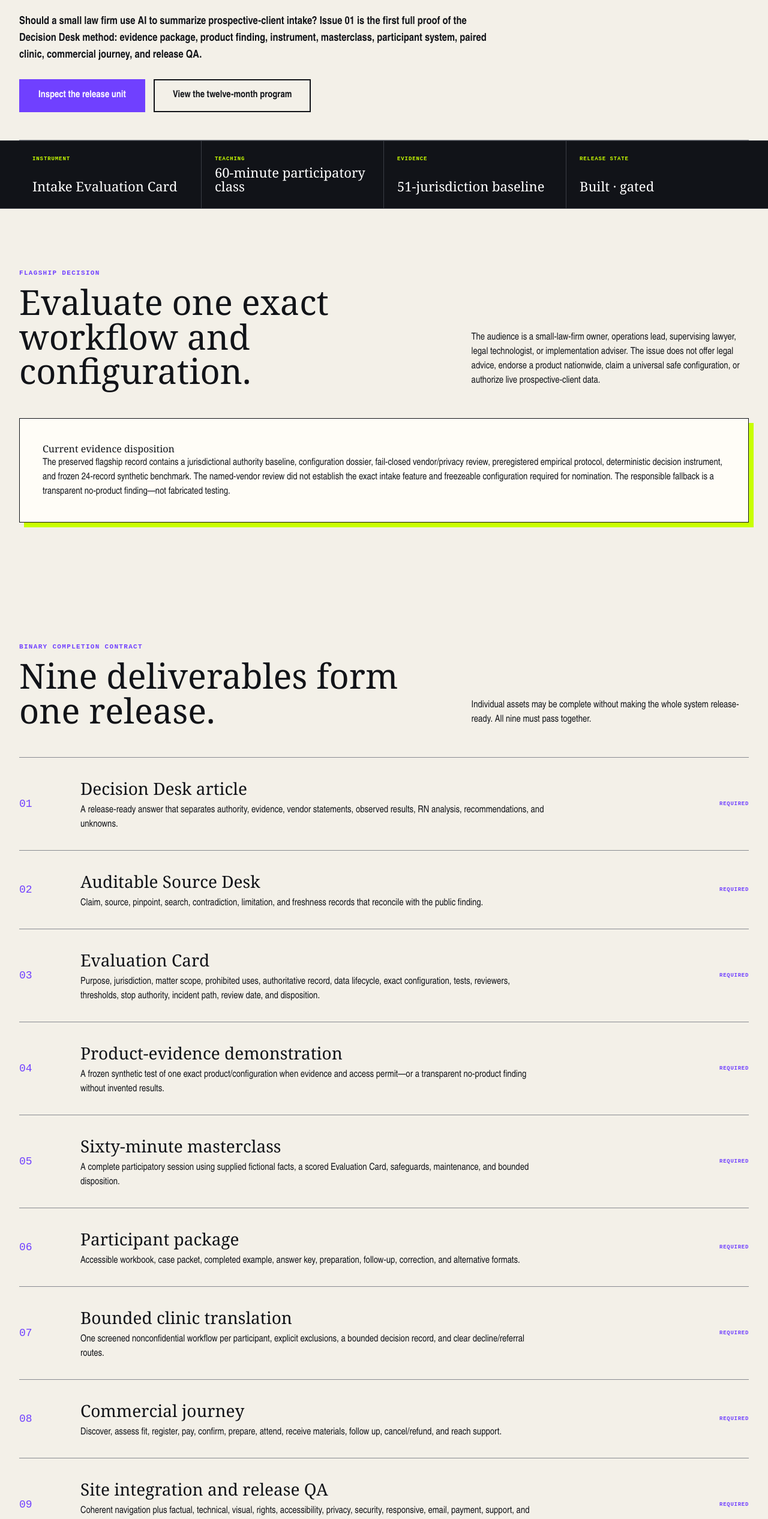
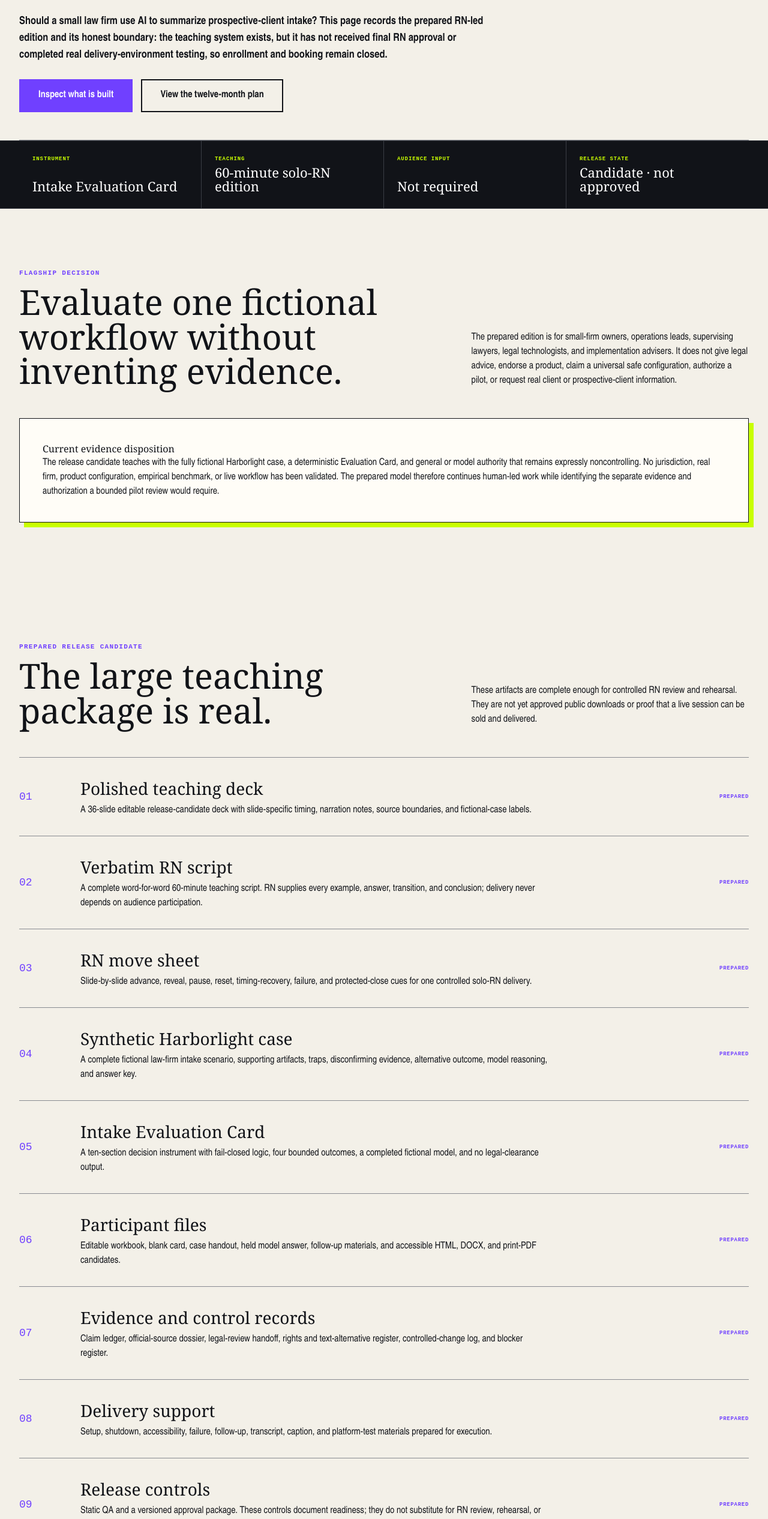
Before and after one commit to rn-collins/aloha-ai-consulting, a Next.js app: page /learning/decision-desk/issue-01 in a window 1280 px wide. Shown: the part 258-2790 px from the top of the page at 60% size. Built offline with nearby package versions, Linux system fonts and the light colour scheme.

Commit message:
Correct Issue 01 release-candidate status

```diff
--- a/app/learning/decision-desk/issue-01/page.tsx
+++ b/app/learning/decision-desk/issue-01/page.tsx
@@ -2,36 +2,36 @@ import Link from "next/link";
 import type {Metadata} from "next";
 import {SiteShell} from "../../../site-shell";
 
-export const metadata:Metadata={title:"Decision Desk Issue 01 · AI and Client Intake",description:"The flagship Decision Desk release unit on whether a small law firm should use AI to summarize prospective-client intake."};
+export const metadata:Metadata={title:"Decision Desk Issue 01 · AI and Client Intake",description:"Inspect the prepared but not yet approved RN-led Decision Desk edition on AI and prospective-client intake."};
 
-const deliverables=[
-  ["01","Decision Desk article","A release-ready answer that separates authority, evidence, vendor statements, observed results, RN analysis, recommendations, and unknowns."],
-  ["02","Auditable Source Desk","Claim, source, pinpoint, search, contradiction, limitation, and freshness records that reconcile with the public finding."],
-  ["03","Evaluation Card","Purpose, jurisdiction, matter scope, prohibited uses, authoritative record, data lifecycle, exact configuration, tests, reviewers, thresholds, stop authority, incident path, review date, and disposition."],
-  ["04","Product-evidence demonstration","A frozen synthetic test of one exact product/configuration when evidence and access permit—or a transparent no-product finding without invented results."],
-  ["05","Sixty-minute masterclass","A complete participatory session using supplied fictional facts, a scored Evaluation Card, safeguards, maintenance, and bounded disposition."],
-  ["06","Participant package","Accessible workbook, case packet, completed example, answer key, preparation, follow-up, correction, and alternative formats."],
-  ["07","Bounded clinic translation","One screened nonconfidential workflow per participant, explicit exclusions, a bounded decision record, and clear decline/referral routes."],
-  ["08","Commercial journey","Discover, assess fit, register, pay, confirm, prepare, attend, receive materials, follow up, cancel/refund, and reach support."],
-  ["09","Site integration and release QA","Coherent navigation plus factual, technical, visual, rights, accessibility, privacy, security, responsive, email, payment, support, and rehearsal QA with RN approval."]
+const artifacts=[
+  ["01","Polished teaching deck","A 36-slide editable release-candidate deck with slide-specific timing, narration notes, source boundaries, and fictional-case labels."],
+  ["02","Verbatim RN script","A complete word-for-word 60-minute teaching script. RN supplies every example, answer, transition, and conclusion; delivery never depends on audience participation."],
+  ["03","RN move sheet","Slide-by-slide advance, reveal, pause, reset, timing-recovery, failure, and protected-close cues for one controlled solo-RN delivery."],
+  ["04","Synthetic Harborlight case","A complete fictional law-firm intake scenario, supporting artifacts, traps, disconfirming evidence, alternative outcome, model reasoning, and answer key."],
+  ["05","Intake Evaluation Card","A ten-section decision instrument with fail-closed logic, four bounded outcomes, a completed fictional model, and no legal-clearance output."],
+  ["06","Participant files","Editable workbook, blank card, case handout, held model answer, follow-up materials, and accessible HTML, DOCX, and print-PDF candidates."],
+  ["07","Evidence and control records","Claim ledger, official-source dossier, legal-review handoff, rights and text-alternative register, controlled-change log, and blocker register."],
+  ["08","Delivery support","Setup, shutdown, accessibility, failure, follow-up, transcript, caption, and platform-test materials prepared for execution."],
+  ["09","Release controls","Static QA and a versioned approval package. These controls document readiness; they do not substitute for RN review, rehearsal, or real-environment testing."]
 ];
 
 const sequence=[
-  ["0–7","Bound the intake decision","Initial decision statement"],
-  ["7–16","Prospective-client duties, data boundaries, and jurisdiction","Risk-and-authority map"],
-  ["16–28","Actual workflow, exceptions, handoffs, and authoritative source","Redrawn intake flow"],
-  ["28–37","Exact product/configuration evidence and no-product finding","Diligence gaps"],
-  ["37–49","Synthetic case and disconfirming-evidence exercise","Scored Evaluation Card"],
-  ["49–57","Human review, dissent, accessibility, if–then action, and stop rules","Safeguard and maintenance set"],
-  ["57–60","Disposition, owner, next evidence, and review trigger","Bounded decision"]
+  ["0–6","State the bounded question","RN defines the proposed intake-summary use and the limits of the session."],
+  ["6–14","Separate duties, authority, and uncertainty","RN explains the general professional-responsibility frame without presenting it as jurisdiction-specific legal advice."],
+  ["14–23","Map the fictional workflow","RN walks through Harborlight’s supplied facts, handoffs, source record, and failure points."],
+  ["23–31","Inspect evidence and configuration gaps","RN demonstrates why vendor language, assumptions, and tested facts must remain separate."],
+  ["31–43","Complete the fictional Evaluation Card","RN works the card aloud, supplies every answer, and shows why blockers cannot be overridden."],
+  ["43–53","Compare the model and alternative outcome","RN reveals the prepared reasoning, misconceptions, disconfirming fact, safeguards, and stop conditions."],
+  ["53–60","Record the bounded disposition","RN states Outcome C, the next evidence required, the owner, the review trigger, and the protected close."]
 ];
 
 export default function Issue01(){return <SiteShell><main id="main">
-  <section className="page-hero wrap"><p className="kicker">Decision Desk · flagship Issue 01</p><h1>Before You Use AI for <em>Client Intake.</em></h1><p className="lede">Should a small law firm use AI to summarize prospective-client intake? Issue 01 is the first full proof of the Decision Desk method: evidence package, product finding, instrument, masterclass, participant system, paired clinic, commercial journey, and release QA.</p><div className="actions"><a className="button primary" href="#release-unit">Inspect the release unit</a><Link className="button" href="/learning/decision-desk">View the twelve-month program</Link></div></section>
-  <section className="event-status"><div className="wrap event-status-grid"><div><span>Instrument</span><strong>Intake Evaluation Card</strong></div><div><span>Teaching</span><strong>60-minute participatory class</strong></div><div><span>Evidence</span><strong>51-jurisdiction baseline</strong></div><div><span>Release state</span><strong>Built · gated</strong></div></div></section>
-  <section className="wrap pathways"><div className="section-head"><div><p className="section-label">Flagship decision</p><h2>Evaluate one exact workflow and configuration.</h2></div><p>The audience is a small-law-firm owner, operations lead, supervising lawyer, legal technologist, or implementation adviser. The issue does not offer legal advice, endorse a product nationwide, claim a universal safe configuration, or authorize live prospective-client data.</p></div><article className="offer-card"><h3>Current evidence disposition</h3><p>The preserved flagship record contains a jurisdictional authority baseline, configuration dossier, fail-closed vendor/privacy review, preregistered empirical protocol, deterministic decision instrument, and frozen 24-record synthetic benchmark. The named-vendor review did not establish the exact intake feature and freezeable configuration required for nomination. The responsible fallback is a transparent no-product finding—not fabricated testing.</p></article></section>
-  <section className="wrap pathways" id="release-unit"><div className="section-head"><div><p className="section-label">Binary completion contract</p><h2>Nine deliverables form one release.</h2></div><p>Individual assets may be complete without making the whole system release-ready. All nine must pass together.</p></div><div className="path-list">{deliverables.map(x=><article className="path-row" key={x[0]}><span className="path-num">{x[0]}</span><div><h3>{x[1]}</h3><p>{x[2]}</p></div><span className="event-result">Required</span></article>)}</div></section>
-  <section className="wrap pathways"><div className="section-head"><div><p className="section-label">Masterclass architecture</p><h2>Participants make and revise a decision.</h2></div><p>RN teaches, challenges, and synthesizes. Participants work only with supplied fictional facts and never disclose real client or prospective-client information.</p></div><div className="path-list">{sequence.map((x,i)=><article className="path-row" key={x[0]}><span className="path-num">{x[0]}</span><div><h3>{x[1]}</h3><p><strong>Participant output:</strong> {x[2]}</p></div><span className="event-result">Segment {i+1}</span></article>)}</div></section>
-  <section className="offer-grid wrap"><article className="offer-card"><p className="section-label">Evaluation Card outcomes</p><h2>The instrument cannot output “legal clearance.”</h2><ul className="scope-list"><li>Reject the proposed use.</li><li>Redesign the workflow and retest.</li><li>Continue human-led work.</li><li>Authorize a separately governed bounded pilot review.</li></ul><p>The card records authority, scope, prohibited uses, source record, data lifecycle, configuration, representative tests, reviewers, thresholds, stop owner, incident route, and review date.</p></article><aside><p className="section-label">Evidence demonstration boundary</p><h2>Test only what can be frozen and evidenced.</h2><p>Use synthetic records only. Keep vendor claims, observed results, and untested assumptions separate. If evidence, permission, or configuration stability is inadequate, show the diligence and test design and publish the no-product finding.</p></aside></section>
-  <section className="wrap boundary"><p className="section-label">Current release decision</p><div><h2>The flagship is built, but public enrollment is not authorized.</h2><p>The original program files include the research record, teaching package, participant assets, clinic rules, commercial specifications, accessibility remediation, visual plan, and QA records. Remaining gates include final reconciliation against one frozen candidate, current operational integrations, observed end-to-end testing, rehearsal, and RN’s explicit go/no-go approval.</p><p>This page preserves the real product and its real state. It does not replace it with a smaller fictional exercise or pretend that existing files automatically equal a safe public launch.</p><div className="actions"><Link className="button primary" href="/tools/decision-record">Open a Decision Record</Link><Link className="button" href="/learning/decision-desk">Return to the annual program</Link></div></div></section>
+  <section className="page-hero wrap"><p className="kicker">Decision Desk · flagship Issue 01</p><h1>Before You Use AI for <em>Client Intake.</em></h1><p className="lede">Should a small law firm use AI to summarize prospective-client intake? This page records the prepared RN-led edition and its honest boundary: the teaching system exists, but it has not received final RN approval or completed real delivery-environment testing, so enrollment and booking remain closed.</p><div className="actions"><a className="button primary" href="#release-candidate">Inspect what is built</a><Link className="button" href="/learning/decision-desk">View the twelve-month plan</Link></div></section>
+  <section className="event-status"><div className="wrap event-status-grid"><div><span>Instrument</span><strong>Intake Evaluation Card</strong></div><div><span>Teaching</span><strong>60-minute solo-RN edition</strong></div><div><span>Audience input</span><strong>Not required</strong></div><div><span>Release state</span><strong>Candidate · not approved</strong></div></div></section>
+  <section className="wrap pathways"><div className="section-head"><div><p className="section-label">Flagship decision</p><h2>Evaluate one fictional workflow without inventing evidence.</h2></div><p>The prepared edition is for small-firm owners, operations leads, supervising lawyers, legal technologists, and implementation advisers. It does not give legal advice, endorse a product, claim a universal safe configuration, authorize a pilot, or request real client or prospective-client information.</p></div><article className="offer-card"><h3>Current evidence disposition</h3><p>The release candidate teaches with the fully fictional Harborlight case, a deterministic Evaluation Card, and general or model authority that remains expressly noncontrolling. No jurisdiction, real firm, product configuration, empirical benchmark, or live workflow has been validated. The prepared model therefore continues human-led work while identifying the separate evidence and authorization a bounded pilot review would require.</p></article></section>
+  <section className="wrap pathways" id="release-candidate"><div className="section-head"><div><p className="section-label">Prepared release candidate</p><h2>The large teaching package is real.</h2></div><p>These artifacts are complete enough for controlled RN review and rehearsal. They are not yet approved public downloads or proof that a live session can be sold and delivered.</p></div><div className="path-list">{artifacts.map(x=><article className="path-row" key={x[0]}><span className="path-num">{x[0]}</span><div><h3>{x[1]}</h3><p>{x[2]}</p></div><span className="event-result">Prepared</span></article>)}</div></section>
+  <section className="wrap pathways"><div className="section-head"><div><p className="section-label">RN-controlled teaching arc</p><h2>RN teaches the entire class.</h2></div><p>Participants may listen or reflect privately, but RN never waits for an answer, calls on anyone, requests a disclosure, or needs audience input to complete the lesson.</p></div><div className="path-list">{sequence.map((x,i)=><article className="path-row" key={x[0]}><span className="path-num">{x[0]}</span><div><h3>{x[1]}</h3><p>{x[2]}</p></div><span className="event-result">Segment {i+1}</span></article>)}</div></section>
+  <section className="offer-grid wrap"><article className="offer-card"><p className="section-label">Evaluation Card outcomes</p><h2>The instrument cannot output “legal clearance.”</h2><ul className="scope-list"><li>Reject the proposed use.</li><li>Redesign the workflow and retest.</li><li>Continue human-led work.</li><li>Seek separate authorization for a bounded pilot review.</li></ul><p>The prepared Harborlight model produces “continue human-led work.” Text presence never equals evidence, uncertainty defaults to restraint, and no blocker can silently disappear.</p></article><aside><p className="section-label">What remains before release</p><h2>Human and real-environment gates are still open.</h2><p>RN must approve the exact voice, visuals, and files and complete the timed rehearsal. The final package also needs executed PowerPoint and assistive-technology checks, room or webinar tests, human caption review, legal and policy review, service operations, support ownership, and RN’s dated go/no-go decision.</p></aside></section>
+  <section className="wrap boundary"><p className="section-label">Current release decision</p><div><h2>Prepared for RN review. Not available to book.</h2><p>The content and production package are substantial and specific: deck, complete narration, every teaching move, case, instrument, participant files, evidence controls, captions, and delivery plans. What remains cannot honestly be replaced by an agent checking a box—it requires RN judgment, authorized reviewers, and execution in the actual delivery environment.</p><p>No live seat, reservation, checkout, Clinic, or participant download is available from this page.</p><div className="actions"><Link className="button primary" href="/tools/decision-record">Use the public Decision Record</Link><Link className="button" href="/learning/decision-desk">Return to the annual plan</Link></div></div></section>
 </main></SiteShell>}
```
